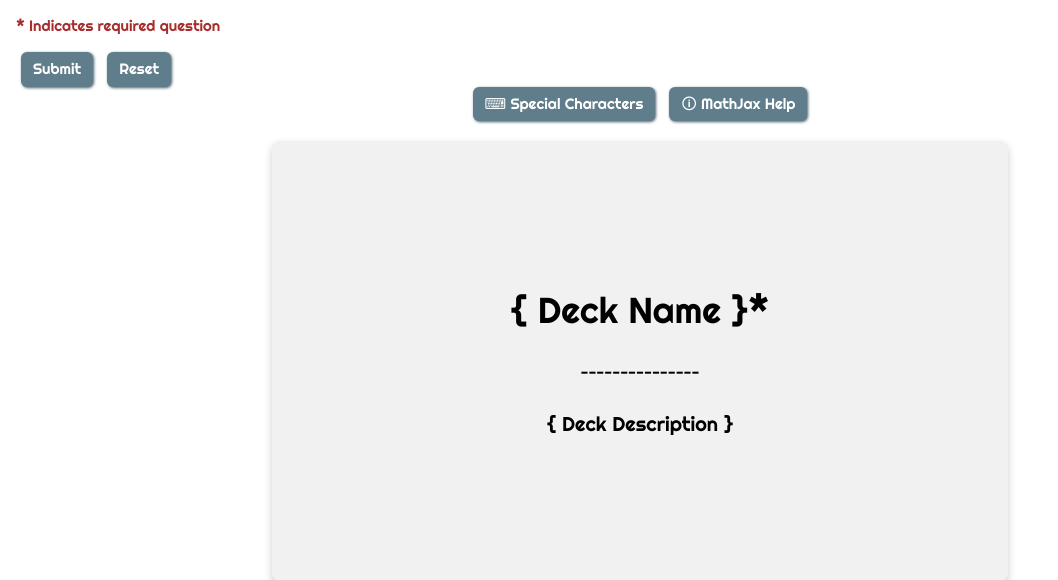
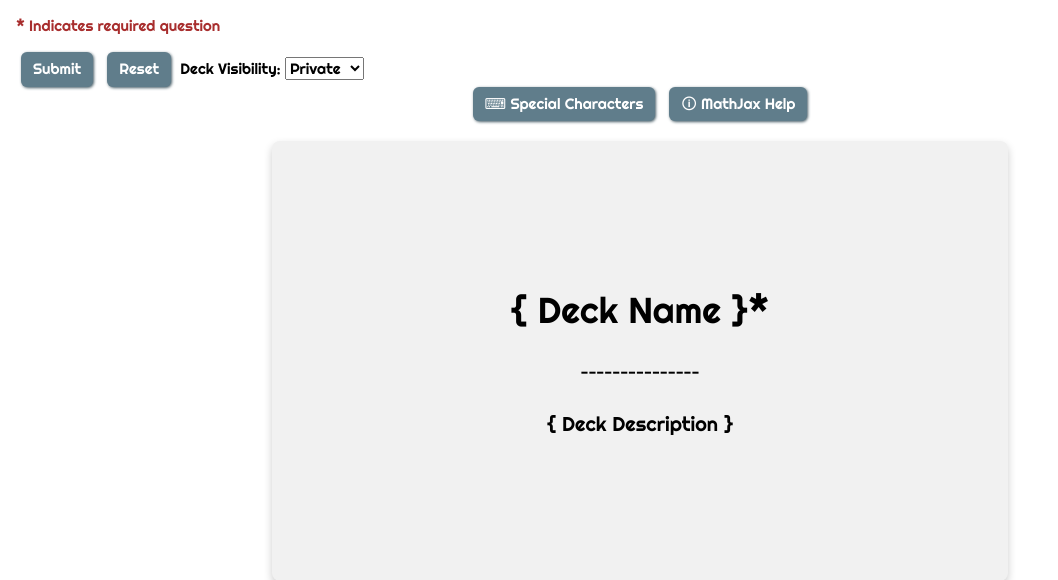
Before and after one commit to Sho-Wadamori/Flashcard, a Flask app: page /decks/create/ in a window 1280 px wide. Shown: the part 195-775 px from the top of the page, without its empty margins (0-1058 px from the left). Run offline with Flask 3, Linux system fonts and the light colour scheme; the visitor is signed in with stand-in values (Sample User, id 1); data comes from the database, SQL or seed files in the repository; both versions use the stored data as it was after the commit.

Commit message:
added deck visibility editing to deck create/edit

```diff
--- a/app.py
+++ b/app.py
@@ -492,6 +492,7 @@ def createDeck():
     if request.method == "POST":
         deck_name = request.form['deckName']
         deck_description = request.form['deckDescription']
+        deck_visibility = request.form['deckVisibility']
 
         # check if the form data is not empty
         if not deck_name:
@@ -502,26 +503,19 @@ def createDeck():
         else:
             sql = """
                     INSERT INTO Decks (
-                        deck_name, deck_description, deck_creation, deck_userID
+                        deck_name, deck_description, deck_creation, deck_userID, deck_visibility
                     )
-                    VALUES (?, ?, datetime('now'), ?);
+                    VALUES (?, ?, datetime('now'), ?, ?);
                 """
-            get_db().execute(sql, (deck_name, deck_description, userID()))
+            get_db().execute(sql, (deck_name, deck_description, userID(), deck_visibility))
             get_db().commit()
             # redirect to the decks list page
             flash("✔ Deck Created Successfully!", "success")
             return redirect(url_for('Decks'))
     # if request method is GET, return the sql results
     else:
-        # get all the decks id, name, description, and creation date
-        sql = """
-                SELECT deck_ID, deck_name, deck_description, deck_creation
-                FROM Decks
-                WHERE deck_userID = ?;
-            """
-        result = query_db(sql, (userID(),))
-        # return the results
-        return render_template("deckCreate.html", results=result)
+        deck_visibility = "private"  # default visibility
+        return render_template("deckCreate.html", visibility=deck_visibility)
 
 
 # ---------- create a new card ----------
@@ -592,6 +586,7 @@ def editDeck(id):
     if request.method == "POST":
         deck_name = request.form['deckName']
         deck_description = request.form['deckDescription']
+        deck_visibility = request.form['deckVisibility']
 
         # check if the form data is not empty
         if not deck_name:
@@ -602,11 +597,11 @@ def editDeck(id):
         else:
             sql = """
                     UPDATE Decks
-                    SET deck_name = ?, deck_description = ?
+                    SET deck_name = ?, deck_description = ?, deck_visibility = ?
                     WHERE deck_ID = ?
                     AND deck_userID = ?;
                 """
-            get_db().execute(sql, (deck_name, deck_description, id, userID()))
+            get_db().execute(sql, (deck_name, deck_description, deck_visibility, id, userID()))
             get_db().commit()
             # redirect to the decks list page
             return redirect(url_for('Decks'))
@@ -614,7 +609,7 @@ def editDeck(id):
     else:
         # get all the decks id, name, description, and creation date
         sql = """
-                SELECT deck_ID, deck_name, deck_description, deck_creation
+                SELECT deck_ID, deck_name, deck_description, deck_creation, deck_visibility
                 FROM Decks
                 WHERE deck_ID = ? AND deck_userID = ?;
             """
--- a/templates/deckCreate.html
+++ b/templates/deckCreate.html
@@ -18,6 +18,12 @@
     <input type="file" id="myfile" name="myfile"><br><br> -->
     <button type="submit">Submit</button>
     <button type="reset">Reset</button>
+    <label for="deckVisibility">Deck Visibility:</label>
+    <select name="deckVisibility" id="deckVisibility">
+        <option value="private" {% if visibility == 'private' %}selected{% endif %}>Private</option>
+        <option value="unlisted" {% if visibility == 'unlisted' %}selected{% endif %}>Unlisted</option>
+        <option value="public" {% if visibility == 'public' %}selected{% endif %}>Public</option>
+    </select>
 </form>
 
 <div style="text-align:center; margin-bottom: 20px;">
--- a/templates/deckEdit.html
+++ b/templates/deckEdit.html
@@ -18,6 +18,12 @@
     <input type="file" id="myfile" name="myfile"><br><br> -->
     <button type="submit">Submit</button>
     <button type="reset">Reset</button>
+    <label for="deckVisibility">Visibility:</label>
+    <select name="deckVisibility" id="deckVisibility">
+        <option value="private" {% if results[0][4] == 'private' %}selected{% endif %}>Private</option>
+        <option value="unlisted" {% if results[0][4] == 'unlisted' %}selected{% endif %}>Unlisted</option>
+        <option value="public" {% if results[0][4] == 'public' %}selected{% endif %}>Public</option>
+    </select>
 </form>
 
 <div style="text-align:center; margin-bottom: 20px;">
```
Also changed, not shown: database.db.
